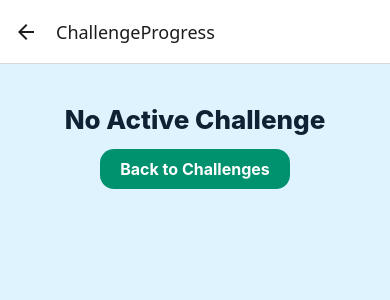
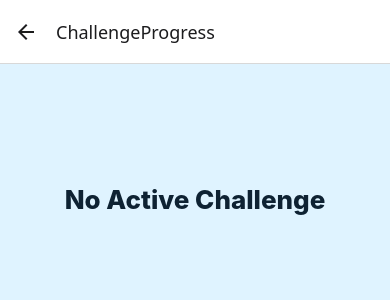
Before and after one commit to aravinds11/social-media-detox, a React Native app in the folder mobile/: screen /ChallengeProgress in a window 390 px wide. Shown: the top 300 px of the page. Built offline with nearby package versions, Linux system fonts and the light colour scheme.

Commit message:
Fix challenge progress bar to align at the centre of the screen

```diff
--- a/mobile/src/screens/ChallengeProgressScreen.js
+++ b/mobile/src/screens/ChallengeProgressScreen.js
@@ -21,10 +21,7 @@ const COLORS = {
 
 export default function ChallengeProgressScreen({ route, navigation }) {
   const [active, setActive] = useState(route?.params?.active || null);
-  const [progress, setProgress] = useState({
-    remainingMs: 0,
-    percent: 0,
-  });
+  const [progress, setProgress] = useState({ remainingMs: 0, percent: 0 });
 
   const animatedValue = new Animated.Value(0);
 
@@ -94,12 +91,6 @@ export default function ChallengeProgressScreen({ route, navigation }) {
       <SafeAreaView style={styles.safe}>
         <View style={styles.center}>
           <Text style={styles.noTitle}>No Active Challenge</Text>
-          <TouchableOpacity
-            style={styles.backBtn}
-            onPress={() => navigation.navigate("Challenge")}
-          >
-            <Text style={styles.backText}>Back to Challenges</Text>
-          </TouchableOpacity>
         </View>
       </SafeAreaView>
     );
@@ -107,13 +98,6 @@ export default function ChallengeProgressScreen({ route, navigation }) {
 
   const size = 240;
   const strokeWidth = 16;
-  const radius = (size - strokeWidth) / 2;
-  const circumference = 2 * Math.PI * radius;
-
-  const strokeDashoffset = animatedValue.interpolate({
-    inputRange: [0, 100],
-    outputRange: [circumference, 0],
-  });
 
   return (
     <SafeAreaView style={styles.safe}>
@@ -125,6 +109,8 @@ export default function ChallengeProgressScreen({ route, navigation }) {
       </View>
 
       <View style={styles.center}>
+        <View style={{ height: 80 }} />
+
         <View style={{ width: size, height: size }}>
           <View style={styles.circleWrapper}>
             <Animated.View
@@ -184,17 +170,10 @@ export default function ChallengeProgressScreen({ route, navigation }) {
           style={styles.stopBtn}
           onPress={async () => {
             await ChallengeEngine.stopChallenge();
-            navigation.navigate("Challenge");
+            navigation.goBack();
           }}
         >
           <Text style={styles.stopText}>Stop Challenge</Text>
-        </TouchableOpacity>
-
-        <TouchableOpacity
-          style={styles.backSmall}
-          onPress={() => navigation.navigate("Challenge")}
-        >
-          <Text style={styles.backSmallText}>Back to Challenges</Text>
         </TouchableOpacity>
       </View>
     </SafeAreaView>
@@ -202,21 +181,11 @@ export default function ChallengeProgressScreen({ route, navigation }) {
 }
 
 const styles = StyleSheet.create({
-  safe: {
-    flex: 1,
-    backgroundColor: COLORS.bg,
-  },
+  safe: { flex: 1, backgroundColor: COLORS.bg },
 
-  headerContainer: {
-    paddingTop: 20,
-    alignItems: "center",
-  },
+  headerContainer: { paddingTop: 20, alignItems: "center" },
 
-  title: {
-    fontSize: 30,
-    fontWeight: "800",
-    color: COLORS.textDark,
-  },
+  title: { fontSize: 30, fontWeight: "800", color: COLORS.textDark },
 
   subtitle: {
     marginTop: 4,
@@ -227,7 +196,7 @@ const styles = StyleSheet.create({
 
   center: {
     alignItems: "center",
-    marginTop: 40,
+    marginTop: 120,
   },
 
   noTitle: {
@@ -236,35 +205,16 @@ const styles = StyleSheet.create({
     color: COLORS.textDark,
   },
 
-  backBtn: {
-    marginTop: 14,
-    backgroundColor: COLORS.accent,
-    paddingVertical: 10,
-    paddingHorizontal: 20,
-    borderRadius: 14,
-  },
-
-  backText: {
-    fontSize: 16,
-    fontWeight: "700",
-    color: "#fff",
-  },
-
-  circleWrapper: {
-    justifyContent: "center",
-    alignItems: "center",
-  },
+  circleWrapper: { justifyContent: "center", alignItems: "center" },
 
   circleTextContainer: {
     position: "absolute",
-    top: "35%",
+    top: "33%",
     width: "100%",
     alignItems: "center",
   },
 
-  progressCircle: {
-    borderStyle: "solid",
-  },
+  progressCircle: { borderStyle: "solid" },
 
   remainingText: {
     fontSize: 34,
@@ -301,13 +251,4 @@ const styles = StyleSheet.create({
     fontSize: 16,
     fontWeight: "700",
   },
-
-  backSmall: {
-    marginTop: 12,
-  },
-
-  backSmallText: {
-    color: COLORS.muted,
-    fontSize: 14,
-  },
 });
```
